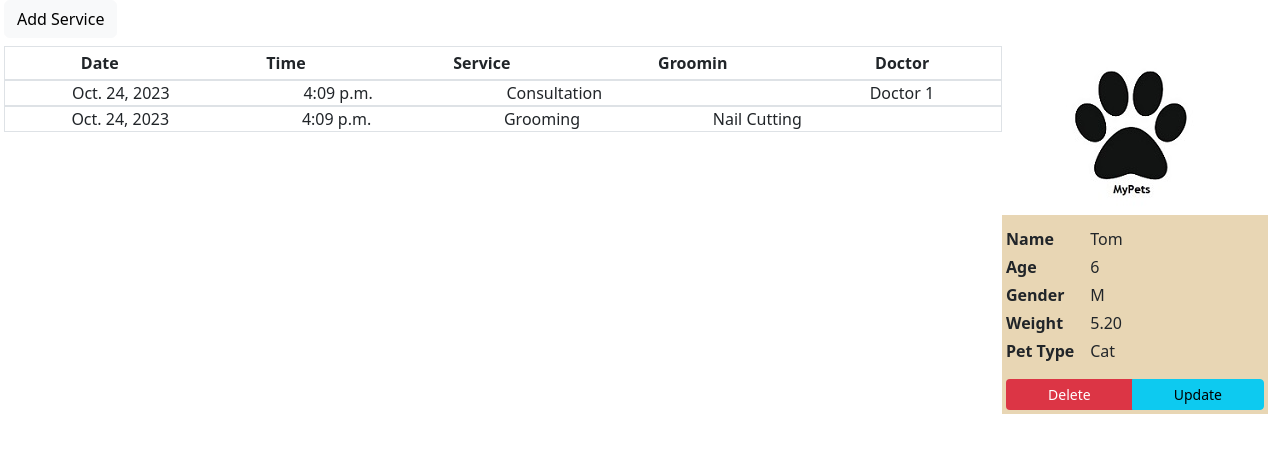
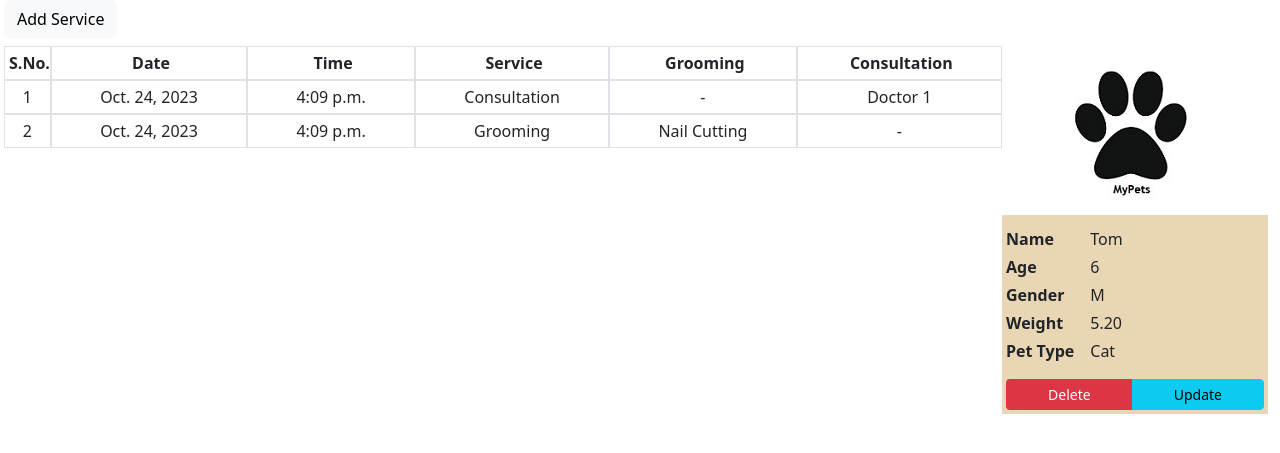
Before and after one commit to altair014/MyPets, a Django app: page /pets/pet_detail_route/7/ in a window 1280 px wide. Shown: the part 60-513 px from the top of the page. Run offline with Django 4.2, Linux system fonts and the light colour scheme; a user stored in the database is signed in; data comes from the database, SQL or seed files in the repository; both versions use the stored data as it was after the commit.

Commit message:
Re-assembled the table on the Detailed Pet View.

```diff
--- a/pets_app/templates/pets_app/petinformation_detail.html
+++ b/pets_app/templates/pets_app/petinformation_detail.html
@@ -30,69 +30,106 @@
 </div>
 {% endif %}
 <div class="d-flex justify-content-between">
-  <div class="d-flex flex-column flex-grow-1">
-    <!-- <div class="d-flex justify-content-between border">
-      <div class="d-flex flex-fill">
-        None
+  <div class="d-flex flex-grow-1">
+    <div class="d-flex flex-column">
+      <div class="d-flex border justify-content-center">
+        <div class="d-flex fw-bold ms-1 my-1 ">
+          S.No.
+        </div>
       </div>
-      <br>
-      <div class="d-flex flex-fill">
-        None
-      </div>
-      <div class="d-flex flex-fill">
-        None
-      </div>
-    </div> -->
-
-    <div class="d-flex flex-column ">
-        <div class="d-flex justify-content-between border">
-          <div class="d-flex flex-fill justify-content-center">
-            <div class="d-flex fw-bold ms-1 my-1">Date</div>
-          </div>
-          <div class="d-flex flex-fill justify-content-center">
-            <div class="d-flex fw-bold ms-1 my-1">Time</div>
-          </div>
-          <div class="d-flex flex-fill justify-content-center">
-            <div class="d-flex fw-bold ms-1 my-1">Service</div>
-          </div>
-          <div class="d-flex flex-fill justify-content-center">
-            <div class="d-flex fw-bold ms-1 my-1">Groomin</div>
-          </div>
-          <div class="d-flex flex-fill justify-content-center">
-            <div class="d-flex fw-bold ms-1 my-1">Doctor</div>
-          </div>
-        </div>
-        {% for item in petservice%}
-        <div class="d-flex justify-content-between border">
-          <div class="d-flex flex-fill justify-content-center">
-            <div class="d-flex">
-              {{item.date}}
+        {% for item in s_no %}
+          <div class="d-flex border justify-content-center">
+            <div class="d-flex my-1">
+              {{item}}
             </div>
           </div>
-          <div class="d-flex flex-fill justify-content-center">
-            <div class="d-flex">
-              {{item.time}}
-            </div>
-          </div>
-          <div class="d-flex flex-fill justify-content-center">
-            <div class="d-flex">
-              {{item.service_required}}
-            </div>
-          </div>
-          <div class="d-flex flex-fill justify-content-center">
-            <div class="d-flex">
-              {{item.grooming_type}}
-            </div>
-          </div>
-          <div class="d-flex flex-fill justify-content-center">
-            <div class="d-flex">
+        {% endfor %}
+    </div>
+
+    <div class="d-flex flex-column flex-fill">
+      <div class="d-flex justify-content-center border">
+        <div class="d-flex fw-bold ms-1 my-1">
+          Date
+        </div>
+      </div>
+        {% for item in petservice%}
+      <div class="d-flex justify-content-center border">
+        <div class="d-flex my-1">
+          {{item.date}}
+        </div>
+      </div>
+        {% endfor %}
+    </div>
+
+    <div class="d-flex flex-column flex-fill">
+      <div class="d-flex justify-content-center border">
+        <div class="d-flex fw-bold ms-1 my-1">
+          Time
+        </div>
+      </div>
+        {% for item in petservice%}
+      <div class="d-flex justify-content-center border">
+        <div class="d-flex my-1">
+          {{item.time}}
+        </div>
+      </div>
+        {% endfor %}
+    </div>
+
+    <div class="d-flex flex-column flex-fill">
+      <div class="d-flex justify-content-center border">
+        <div class="d-flex fw-bold ms-1 my-1">
+          Service
+        </div>
+      </div>
+        {% for item in petservice%}
+      <div class="d-flex justify-content-center border">
+        <div class="d-flex my-1">
+          {{item.service_required}}
+        </div>
+      </div>
+        {% endfor %}
+    </div>
+
+    <div class="d-flex flex-column flex-fill">
+      <div class="d-flex justify-content-center border">
+        <div class="d-flex fw-bold ms-1 my-1">
+          Grooming
+        </div>
+      </div>
+        {% for item in petservice%}
+      <div class="d-flex justify-content-center border">
+        <div class="d-flex my-1">
+          {% if item.grooming_type %}
+            {{item.grooming_type}}
+          {% else %}
+            -
+          {% endif %}
+        </div>
+      </div>
+        {% endfor %}
+    </div>
+
+    <div class="d-flex flex-column flex-fill">
+      <div class="d-flex justify-content-center border">
+        <div class="d-flex fw-bold ms-1 my-1">
+          Consultation
+        </div>
+      </div>
+        {% for item in petservice%}
+      <div class="d-flex justify-content-center border">
+        <div class="d-flex my-1">
+          {% if item.consultation_type %}
             {{item.consultation_type}}
-          </div>
-          </div>
+          {% else %}
+            -
+          {% endif %}
+        </div>
       </div>
-      {% endfor %}
+        {% endfor %}
     </div>
-  </div>
+
+
   <div class="d-flex flex-column">
     <div class="d-flex flex-column me-2" style="background-color: rgb(232, 214, 180);">
       <div class="d-flex">
--- a/pets_app/views.py
+++ b/pets_app/views.py
@@ -167,6 +167,7 @@ class PetInformationCreateView(SomeLoginRequiredMixin, SomePermissionRequiredMix
         if petinfo_form.is_valid():
             nu=self.nub()
             pet_data = petinfo_form.cleaned_data
+            pet_data.pop('image')
             print(pet_data)
             try:
                 PetInformation.objects.get(**pet_data)
@@ -205,7 +206,11 @@ class PetDetailView(SomeLoginRequiredMixin, SomePermissionRequiredMixin, DetailV
     def get(self, request, pk, *args, **kwargs):
         petinformation = PetInformation.objects.get(id=pk)
         petservice = PetServices.objects.filter(pet_name=petinformation.name, id_2=pk)
-        return render(request=request, template_name='pets_app/petinformation_detail.html', context={'petinformation':petinformation, 'petservice':petservice})
+        s_no = []
+        for item in range(len(petservice)):
+            print(item)
+            s_no.append(item+1)
+        return render(request=request, template_name='pets_app/petinformation_detail.html', context={'petinformation':petinformation, 'petservice':petservice, 's_no':s_no,})
 
 class PetUpdateView(SomeLoginRequiredMixin, SomePermissionRequiredMixin, UpdateView):
     model = PetInformation
```
Also changed, not shown: db.sqlite3.
